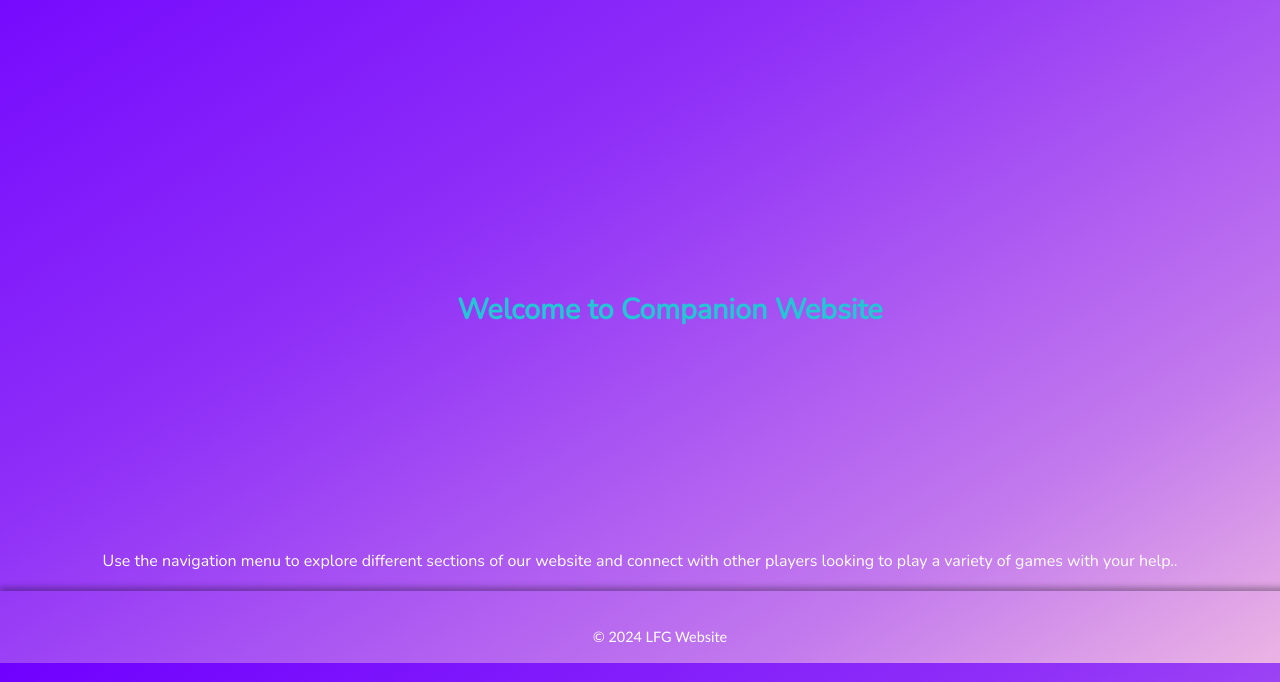
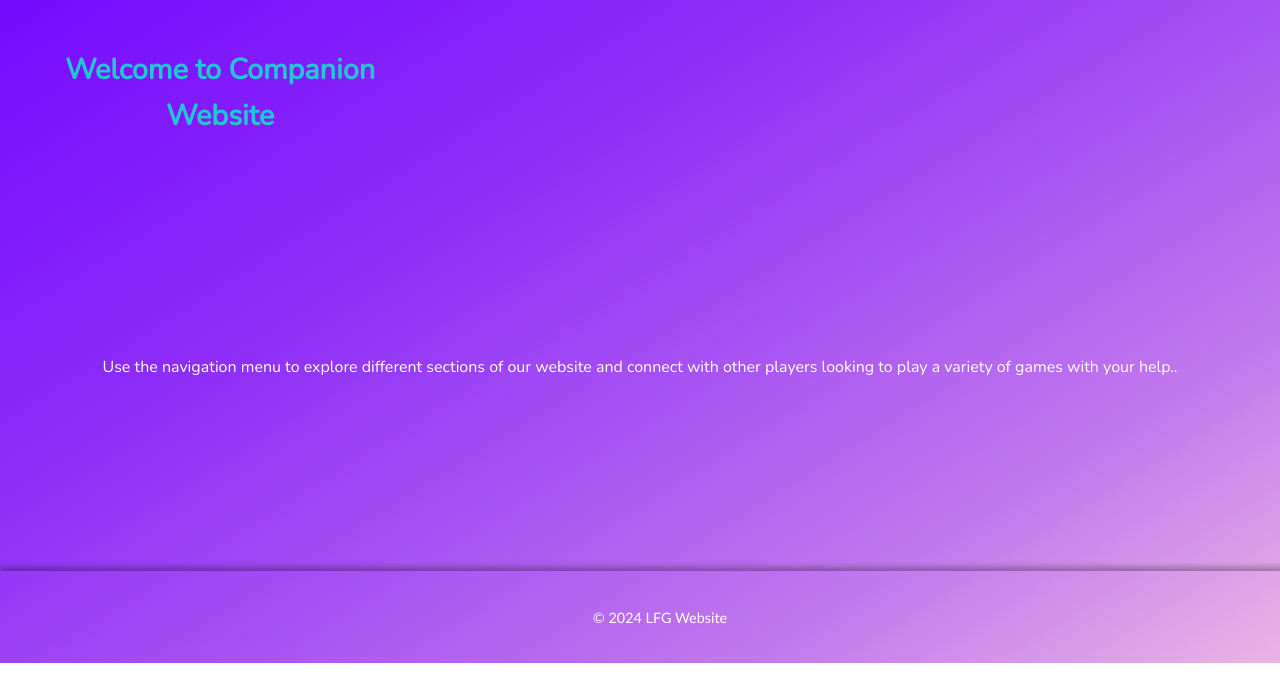
Before and after one commit to Ren-2093/companionwebsite, a website: page lfg-website/home.html in a window 1280 px wide. Shown: the part 137-819 px from the top of the page. Drawn offline with nearby package versions, Linux system fonts and the light colour scheme.

Commit message:
Update styles.css

```diff
--- a/lfg-website/css/styles.css
+++ b/lfg-website/css/styles.css
@@ -165,8 +165,9 @@ input[type="time"]::-webkit-calendar-picker-indicator{
 
 .home-page h2{
     font-family: "Nunito", sans-serif;
-    padding-top: 300px;
+    padding-top: 60px;
     padding-left: 60px;
+    padding-right: 900px;
 }
 
 .home-page p{
```
